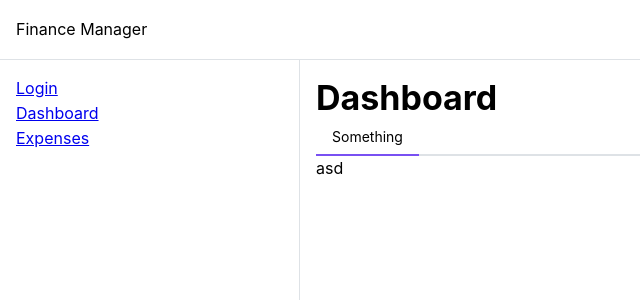
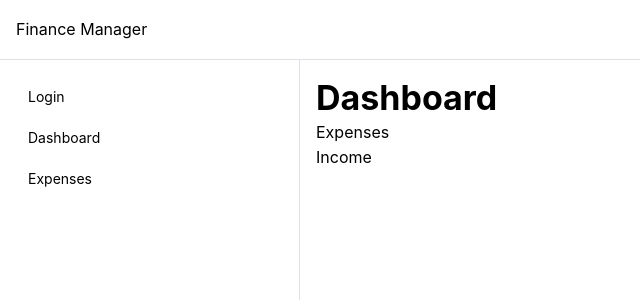
Before and after one commit to Vivek-Raman/finance-manager-web, a Next.js app: page /dashboard in a window 1280 px wide. Shown: the top 300 px of the page, without its empty margins (0-640 px from the left). Built offline with nearby package versions, Linux system fonts and the light colour scheme.

Commit message:
Improve sidebar

```diff
--- a/src/app/dashboard/page.tsx
+++ b/src/app/dashboard/page.tsx
@@ -1,24 +1,13 @@
 'use client';
 
-import { Tabs, Title } from '@mantine/core';
+import { Tabs, Text, Title } from '@mantine/core';
 
 export default function Test() {
   return (
     <>
       <Title>Dashboard</Title>
-      <Tabs
-        keepMounted={false} defaultValue={'something'}
-        // value={params.get('tabname') as string}
-        // onChange={value => router.push(`/dashboard/${value}`)}
-      >
-        <Tabs.List>
-          <Tabs.Tab value='something'>Something</Tabs.Tab>
-        </Tabs.List>
-
-        <Tabs.Panel value='something'>
-          <div>asd</div>
-        </Tabs.Panel>
-      </Tabs>
+      <Text>Expenses</Text>
+      <Text>Income</Text>
     </>
   );
 }
--- a/src/app/layout.tsx
+++ b/src/app/layout.tsx
@@ -2,10 +2,9 @@
 
 import '@mantine/core/styles.css';
 import { SpeedInsights } from '@vercel/speed-insights/next';
-import {ColorSchemeScript, MantineProvider, mantineHtmlProps, createTheme, AppShell, Burger, Group, Skeleton, Text} from '@mantine/core';
+import {ColorSchemeScript, MantineProvider, mantineHtmlProps, createTheme, AppShell, Burger, Group, Skeleton, Text, NavLink} from '@mantine/core';
 import { useDisclosure } from '@mantine/hooks';
 import { Notifications } from '@mantine/notifications';
-import Link from 'next/link';
 
 const theme = createTheme({
   primaryColor: 'violet',
@@ -40,9 +39,9 @@ export default function RootLayout({
             </AppShell.Header>
 
             <AppShell.Navbar p="md">
-              <Link href='/login' onClick={toggle}>Login</Link>
-              <Link href='/dashboard' onClick={toggle}>Dashboard</Link>
-              <Link href='/expenses' onClick={toggle}>Expenses</Link>
+              <NavLink href='/login' onClick={toggle} label='Login' />
+              <NavLink href='/dashboard' onClick={toggle} label='Dashboard' />
+              <NavLink href='/expenses' onClick={toggle} label='Expenses' />
             </AppShell.Navbar>
 
             <AppShell.Main>
```
